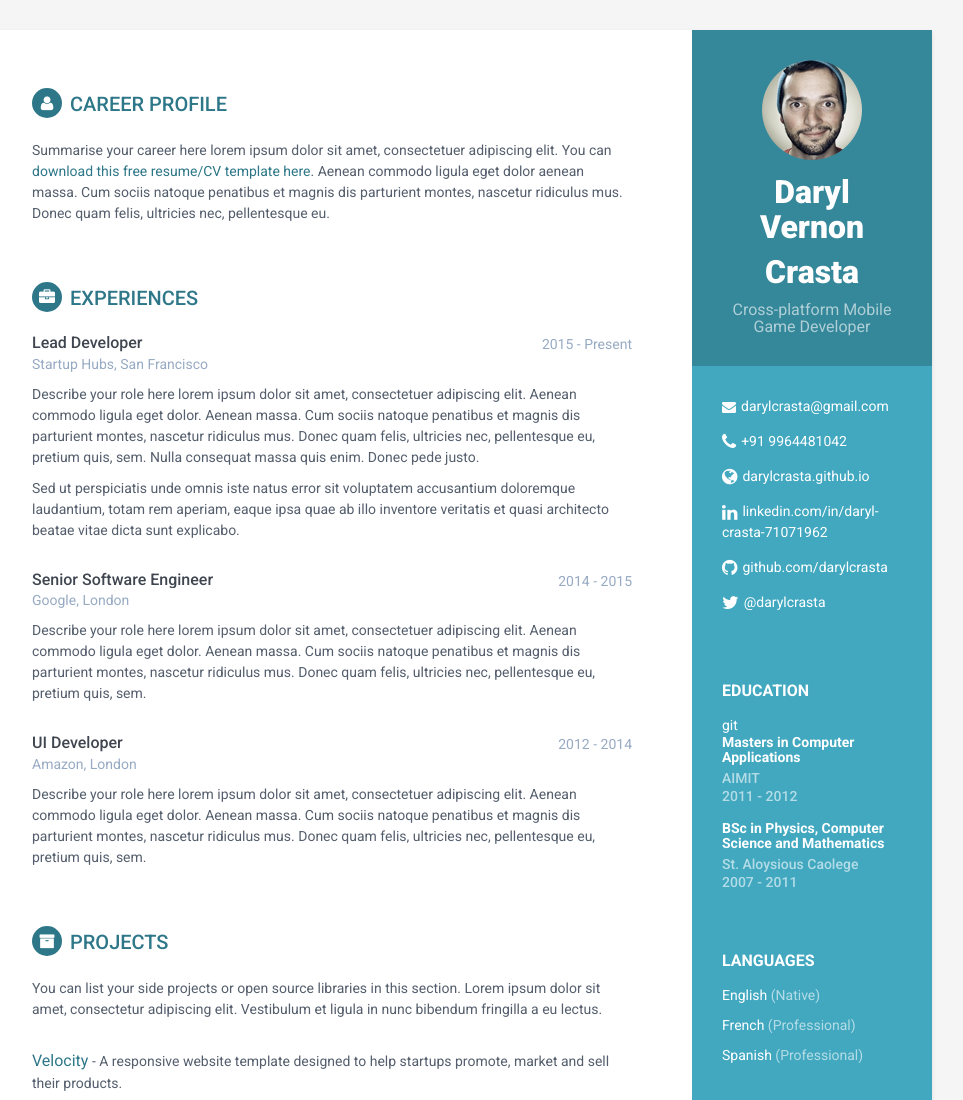
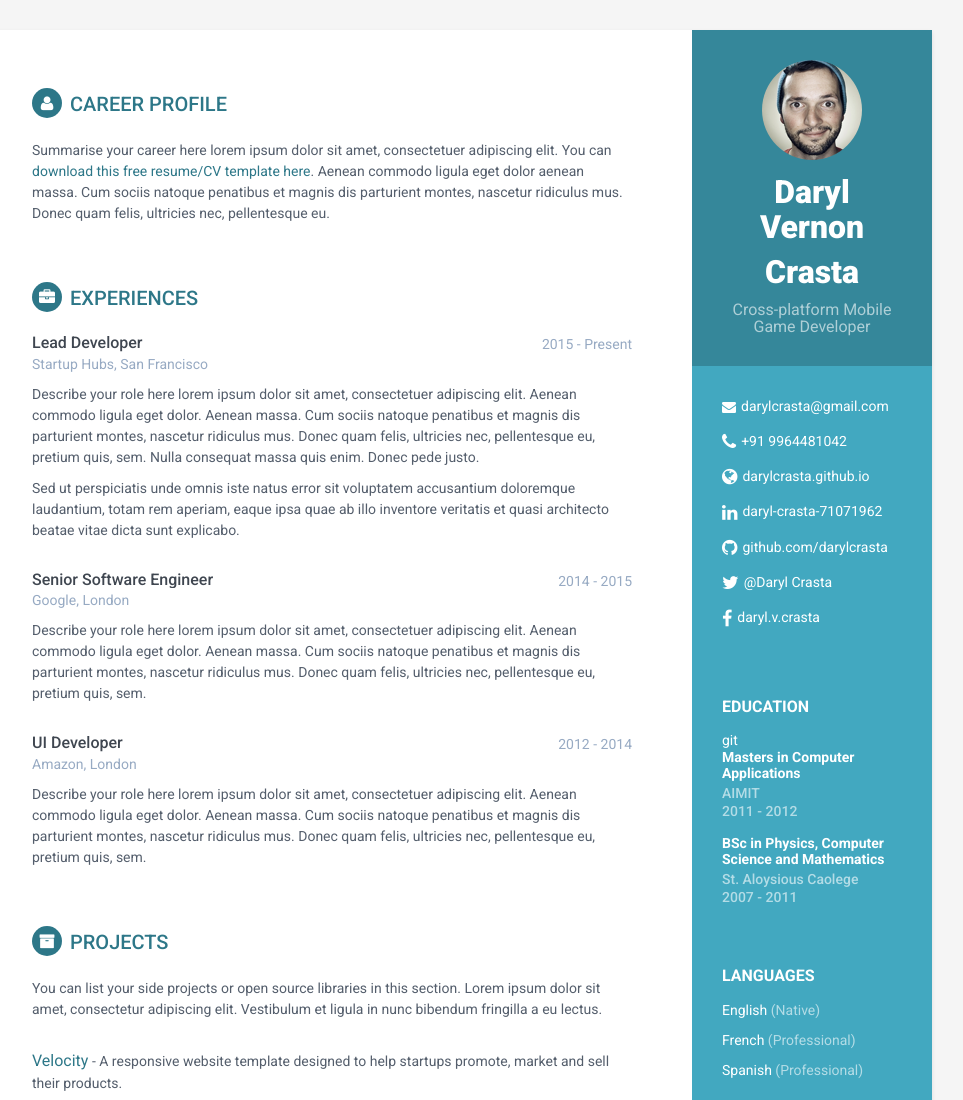
Before and after one commit to darylcrasta/darylcrasta.github.io, a plain HTML site: page index.html in a window 1280 px wide. Shown: the top 1100 px of the page, without its empty margins (188-1151 px from the left). Drawn offline with Linux system fonts and the light colour scheme.

Commit message:
Update index.html
social links updated, added fb link

```diff
--- a/index.html
+++ b/index.html
@@ -38,13 +38,14 @@
 
             <div class="contact-container container-block">
                 <ul class="list-unstyled contact-list">
-                    <li class="email"><i class="fa fa-envelope"></i><a href="mailto: darylcrasta@gmail.com">darylcrasta@gmail.com</a></li>
+                    <li class="email"><i class="fa fa-envelope"></i><a href="mailto:darylcrasta@gmail.com">darylcrasta@gmail.com</a></li>
                     <li class="phone"><i class="fa fa-phone"></i><a href="tel:09964481042">+91 9964481042</a></li>
 					<li class="website"><i class="fa fa-globe"></i><a href="https://darylcrasta.github.io" target="_blank">darylcrasta.github.io</a></li>
-                    <li class="linkedin"><i class="fa fa-linkedin"></i><a href="#" target="_blank">linkedin.com/in/daryl-crasta-71071962</a></li>
-                    <li class="github"><i class="fa fa-github"></i><a href="#" target="_blank">github.com/darylcrasta</a></li>
-                    <li class="twitter"><i class="fa fa-twitter"></i><a href="https://twitter.com/99324188bbfd42f" target="_blank">@darylcrasta</a></li>
-                </ul>
+                    <li class="linkedin"><i class="fa fa-linkedin"></i><a href="https://www.linkedin.com/in/daryl-crasta-71071962" target="_blank">daryl-crasta-71071962</a></li>
+                    <li class="github"><i class="fa fa-github"></i><a href="https://github.com/darylcrasta" target="_blank">github.com/darylcrasta</a></li>
+                    <li class="twitter"><i class="fa fa-twitter"></i><a href="https://twitter.com/99324188bbfd42f" target="_blank">@Daryl Crasta</a></li>
+                    <li class="facebook"><i class="fa fa-facebook"></i><a href="https://www.facebook.com/daryl.v.crasta" target="_blank">daryl.v.crasta</a></li>
+		    </ul>
             </div><!--//contact-container-->
             <div class="education-container container-block">
                 <h2 class="container-block-title">Education</h2>
```
